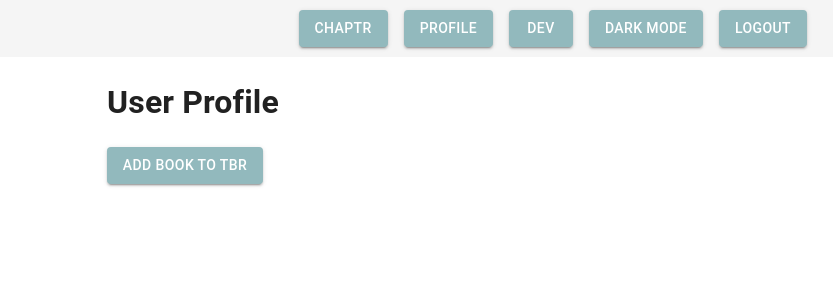
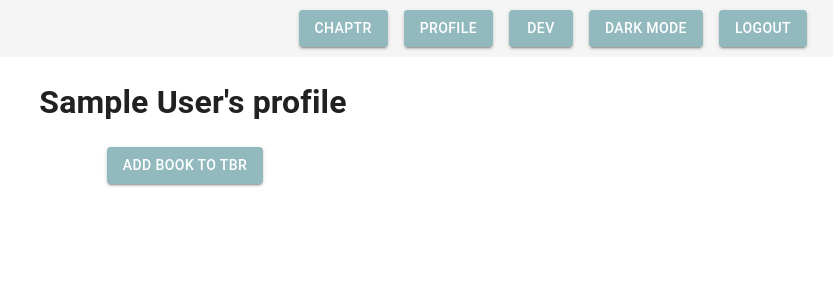
Before and after one commit to AllHubs-June-2024-Liftoff/Dakotah-Group-2, a React (Create React App) app in the folder Chaptr/frontend/chaptrfrontend/: page /Profile in a window 1280 px wide. Shown: the top 300 px of the page, without its empty margins (447-1280 px from the left). Built offline with nearby package versions, Linux system fonts and the light colour scheme; sample sign-in values are in the browser's storage.

Commit message:
git commit post request code for addToTbr button

```diff
--- a/Chaptr/frontend/chaptrfrontend/src/components/Profile.js
+++ b/Chaptr/frontend/chaptrfrontend/src/components/Profile.js
@@ -1,23 +1,45 @@
-import React from "react";
+import React, { useEffect /* useState */ } from "react";
 import Button from "@mui/material/Button";
 import { Link, useNavigate } from "react-router-dom";
+// import axios from "axios"
 
 export default function Profile() {
-  const Profile = ({ darkMode }) => {
-    const navigate = useNavigate();
+  /* const [book, setBook] = useState({
+    name: "",
+    author: "",
+    book_cover: "",
+    publication_date: "",
+  }); */
 
-    const user = JSON.parse(localStorage.getItem("user"));
+  const navigate = useNavigate();
 
+  const user = JSON.parse(localStorage.getItem("user"));
+
+  useEffect(() => {
     if (!user) {
       navigate("/Chaptr");
     }
-  };
+  }, [user, navigate]);
+
+  if (!user) {
+    return null;
+  }
+
+  /* const onSubmit = async (e) => {
+    e.preventDefault();
+    await axios.post("http://localhost:8080/tbr", book);
+    setBook({ ...book, [e.target.name]: e.target.value });
+    navigate("/Profile");
+  }; */
 
   return (
     <div>
-      <h1>User Profile</h1>
+      <h1>{`${user.name}'s profile`}</h1>
 
       <Button
+        /* onClick={(e) => onSubmit(e)} */
+        /* type="submit" */
+        /* value={book} */
         variant="contained"
         component={Link}
         sx={{
```
